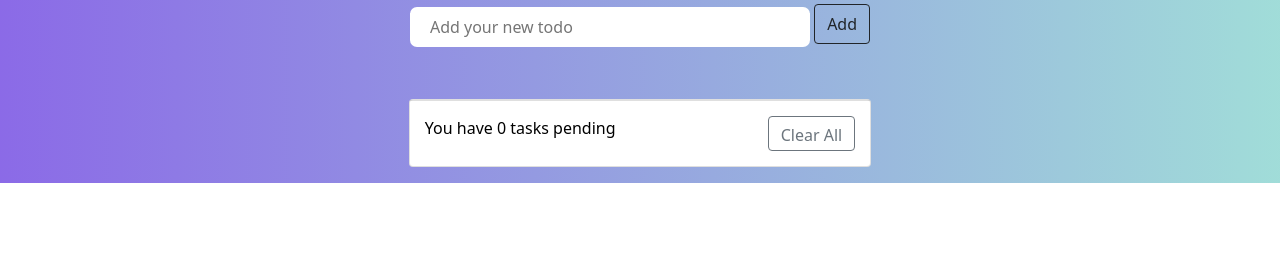
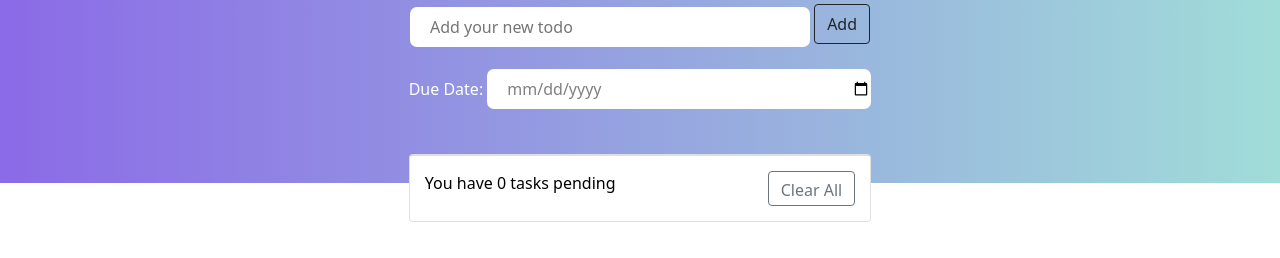
Before and after one commit to stuti2/Tasqr-Todo-List, a plain HTML site: page index.html in a window 1280 px wide. Shown: the part 242-500 px from the top of the page. Drawn offline with nearby package versions, Linux system fonts and the light colour scheme.

Commit message:
Update index.html

```diff
--- a/index.html
+++ b/index.html
@@ -21,7 +21,8 @@
     <h2>T O D O</h2>
     <div class="todoInput">
       <input type="text" class="input1" placeholder="Add your new todo">
-      <button class="btn btn-outline-dark" type="button" name="button">Add</button>
+      <button class="btn btn-outline-dark" type="button" name="button">Add</button><br />
+      <span>Due Date: <input type="date" class="input1 deadline"></span>
     </div>
 
     <div class="card">
@@ -31,7 +32,8 @@
       <span class="tasks"> You have <span class="tasknum">0</span> tasks pending <button type="button" class="btn btn-outline-secondary clearbtn">Clear All</button> </span>
     </div>
   </header>
-<script src="index.js"></script>
+  <script src="index.js"></script>
+
 </body>
 
 </html>
```
